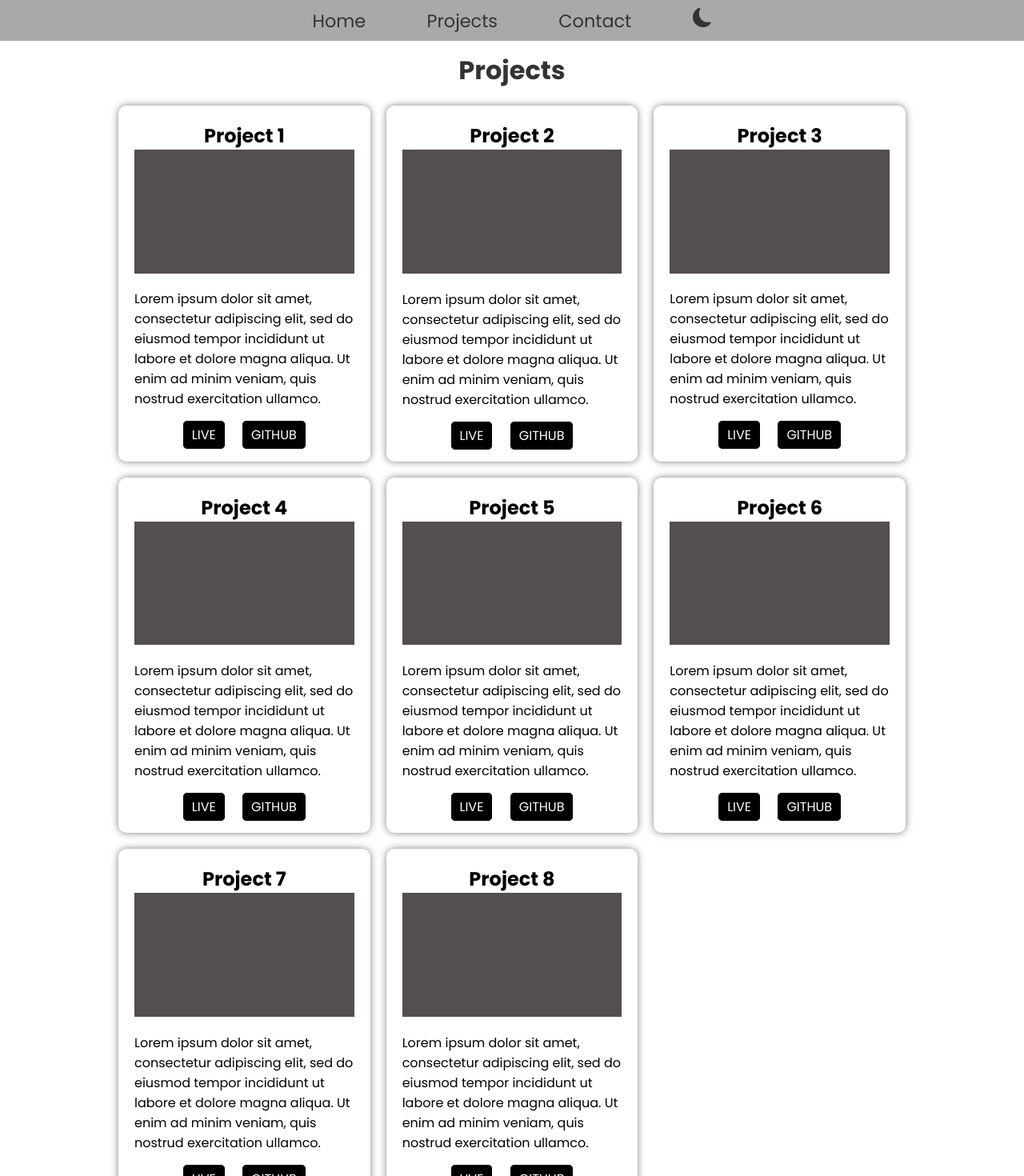
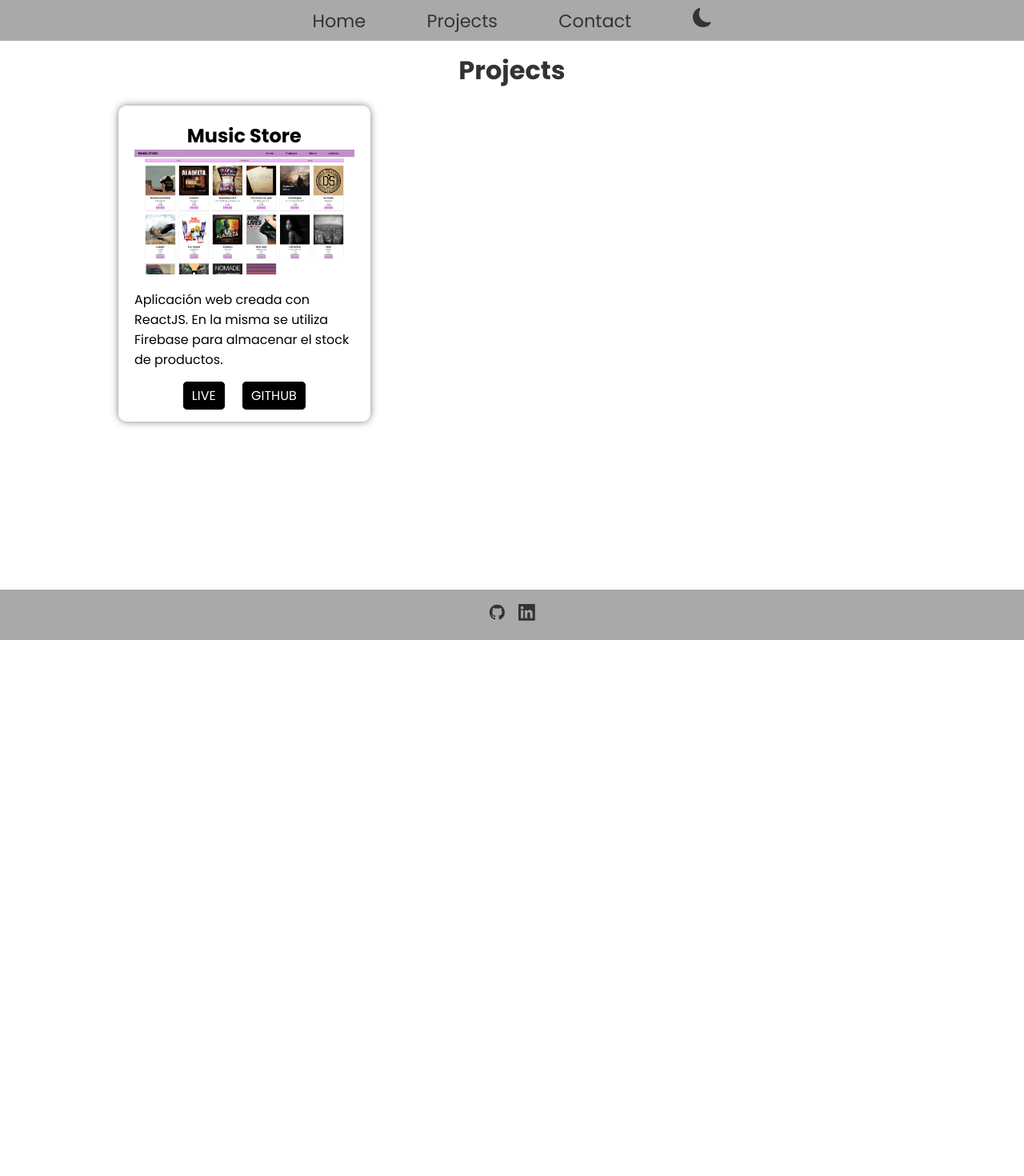
Before and after one commit to gomeznahuel/gomeznahueldev, a React (Create React App) app: page /projects in a window 1280 px wide. Shown: the top 1470 px of the page at 80% size. After the commit the page ends 800 px from the top, so only its background shows below. Built offline with nearby package versions, Linux system fonts and the light colour scheme.

Commit message:
Added a new project

```diff
--- a/src/pages/Projects.js
+++ b/src/pages/Projects.js
@@ -3,9 +3,6 @@ import "./stylesheets/Projects.css";
 
 // Context.
 import { MyContext } from "../context/MyContext";
-
-// Image demo
-import img from "../assets/img/project-demo.png";
 
 // React spinners.
 import ClipLoader from "react-spinners/ClipLoader";
@@ -14,70 +11,15 @@ const Projects = () => {
   const [Loading, setLoading] = useState(true);
   const { cardDarkMode } = useContext(MyContext);
 
+  // All projects.
   const projects = [
     {
-      title: "Project 1",
+      title: "Music Store",
       description:
-        "Lorem ipsum dolor sit amet, consectetur adipiscing elit, sed do eiusmod tempor incididunt ut labore et dolore magna aliqua. Ut enim ad minim veniam, quis nostrud exercitation ullamco.",
-      image: img,
-      link: "https://www.vercel.com/",
-      github: "https://www.github.com/almanoduerme",
-    },
-    {
-      title: "Project 2",
-      description:
-        "Lorem ipsum dolor sit amet, consectetur adipiscing elit, sed do eiusmod tempor incididunt ut labore et dolore magna aliqua. Ut enim ad minim veniam, quis nostrud exercitation ullamco.",
-      image: img,
-      link: "https://www.vercel.com/",
-      github: "https://www.github.com/almanoduerme",
-    },
-    {
-      title: "Project 3",
-      description:
-        "Lorem ipsum dolor sit amet, consectetur adipiscing elit, sed do eiusmod tempor incididunt ut labore et dolore magna aliqua. Ut enim ad minim veniam, quis nostrud exercitation ullamco.",
-      image: img,
-      link: "https://www.vercel.com/",
-      github: "https://www.github.com/almanoduerme",
-    },
-    {
-      title: "Project 4",
-      description:
-        "Lorem ipsum dolor sit amet, consectetur adipiscing elit, sed do eiusmod tempor incididunt ut labore et dolore magna aliqua. Ut enim ad minim veniam, quis nostrud exercitation ullamco.",
-      image: img,
-      link: "https://www.vercel.com/",
-      github: "https://www.github.com/almanoduerme",
-    },
-    {
-      title: "Project 5",
-      description:
-        "Lorem ipsum dolor sit amet, consectetur adipiscing elit, sed do eiusmod tempor incididunt ut labore et dolore magna aliqua. Ut enim ad minim veniam, quis nostrud exercitation ullamco.",
-      image: img,
-      link: "https://www.vercel.com/",
-      github: "https://www.github.com/almanoduerme",
-    },
-    {
-      title: "Project 6",
-      description:
-        "Lorem ipsum dolor sit amet, consectetur adipiscing elit, sed do eiusmod tempor incididunt ut labore et dolore magna aliqua. Ut enim ad minim veniam, quis nostrud exercitation ullamco.",
-      image: img,
-      link: "https://www.vercel.com/",
-      github: "https://www.github.com/almanoduerme",
-    },
-    {
-      title: "Project 7",
-      description:
-        "Lorem ipsum dolor sit amet, consectetur adipiscing elit, sed do eiusmod tempor incididunt ut labore et dolore magna aliqua. Ut enim ad minim veniam, quis nostrud exercitation ullamco.",
-      image: img,
-      link: "https://www.vercel.com/",
-      github: "https://www.github.com/almanoduerme",
-    },
-    {
-      title: "Project 8",
-      description:
-        "Lorem ipsum dolor sit amet, consectetur adipiscing elit, sed do eiusmod tempor incididunt ut labore et dolore magna aliqua. Ut enim ad minim veniam, quis nostrud exercitation ullamco.",
-      image: img,
-      link: "https://www.vercel.com/",
-      github: "https://www.github.com/almanoduerme",
+        "Aplicación web creada con ReactJS. En la misma se utiliza Firebase para almacenar el stock de productos.",
+      image: "/images/MusicStore.png",
+      link: "https://coderhouse-react-six.vercel.app/",
+      github: "https://github.com/almanoduerme/coderhouse-react/",
     },
   ];
 
```
Also changed, not shown: public/images/MusicStore.png (added), src/StyleSheet.js (deleted).
